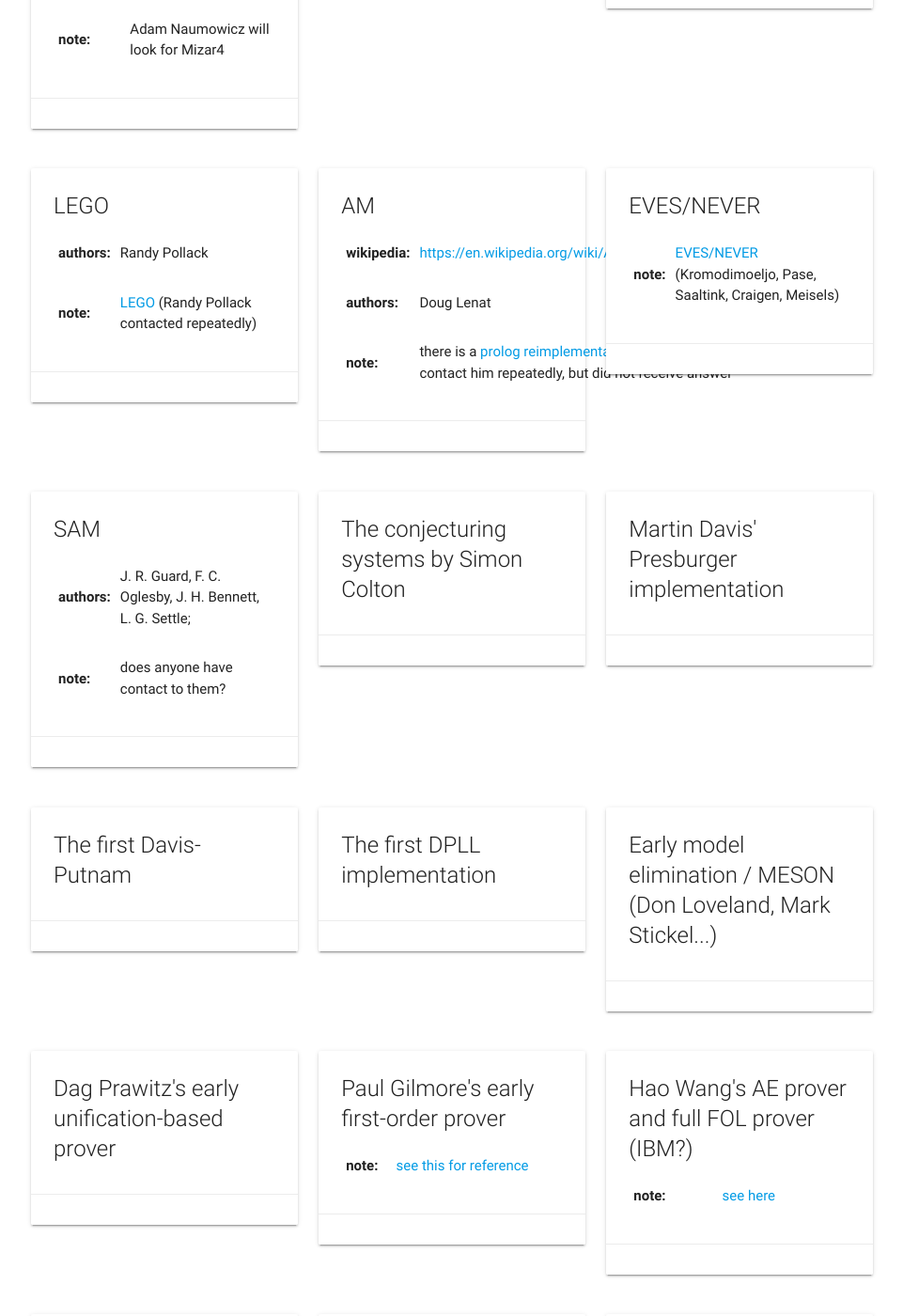
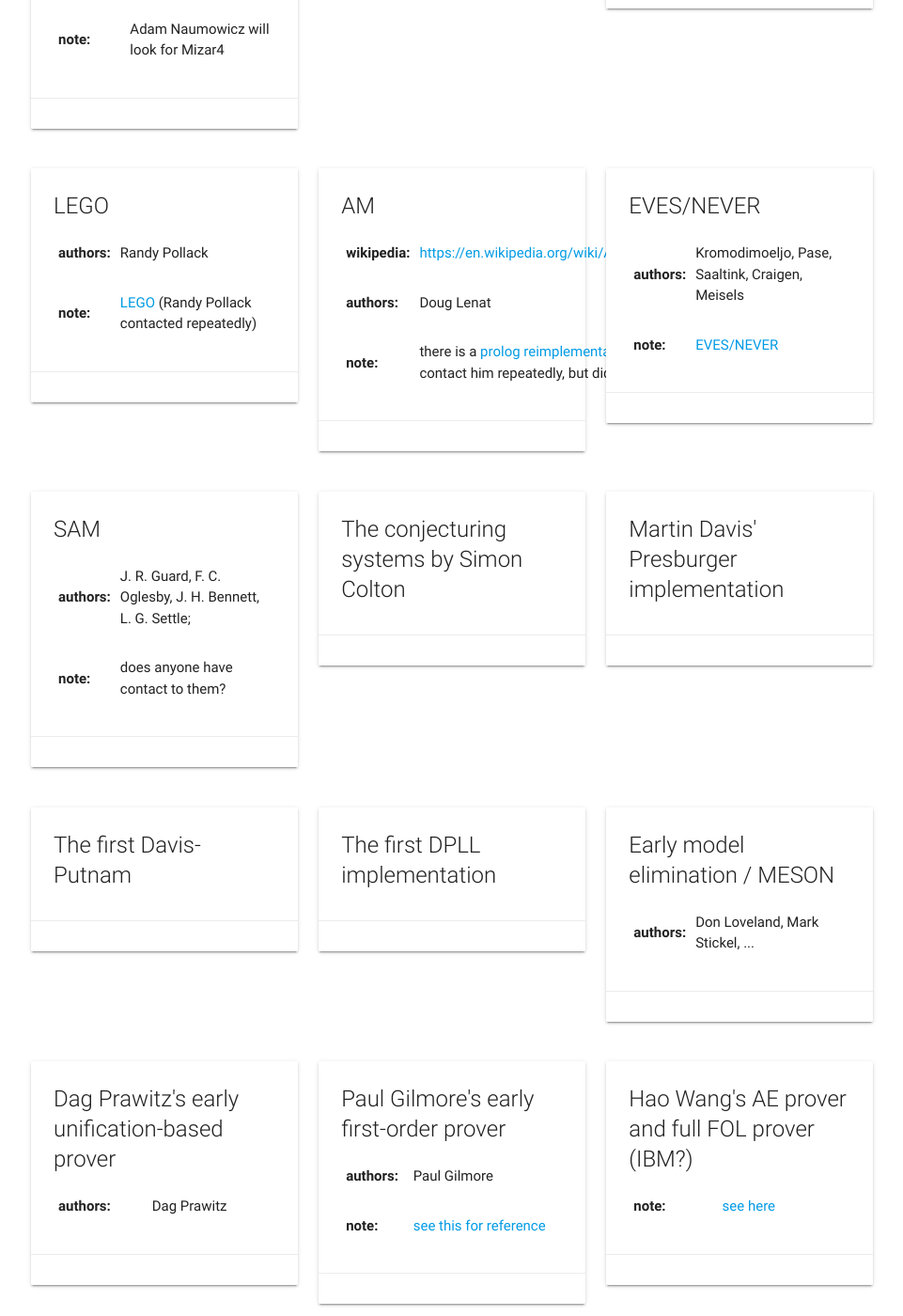
Before and after one commit to theoremprover-museum/theoremprover-museum.github.io, a Jekyll site: the page built from wanted/index.md, in a window 1280 px wide and 1400 px high, scrolled down 2299 px. Shown: the whole window at 94% size, without its empty margins (159-1120 px from the left). Built offline with Jekyll 4.4.1, drawn with Linux system fonts in a browser that asks for light colours; some of the changed text lies outside the part shown.

Commit message:
adding authors

```diff
--- a/_data/provers.yml
+++ b/_data/provers.yml
@@ -270,7 +270,7 @@
   note: contacted Tannel Tammet 2017-04-07
 
 - name: PTTP
-  authors: Mark Stickel &#8224;
+  authors: Mark Stickel
   active: false
   status: wanted
 
@@ -378,8 +378,9 @@
 
 - name: EVES/NEVER
   active: false
+  authors: Kromodimoeljo, Pase, Saaltink, Craigen, Meisels
   status: wanted
-  note: <a href="http://citeseerx.ist.psu.edu/viewdoc/summary?doi=10.1.1.31.5003">EVES/NEVER</a> (Kromodimoeljo, Pase, Saaltink, Craigen, Meisels)
+  note: <a href="http://citeseerx.ist.psu.edu/viewdoc/summary?doi=10.1.1.31.5003">EVES/NEVER</a>
 
 - name: SAM
   authors: J. R. Guard, F. C. Oglesby, J. H. Bennett, L. G. Settle;
@@ -388,10 +389,12 @@
   note: does anyone have contact to them?
 
 - name: The conjecturing systems by Simon Colton
+  author: Simon Colton
   active: false
   status: wanted
 
 - name: "Martin Davis' Presburger implementation"
+  author: Marin Davis
   active: false
   status: wanted
 
@@ -403,20 +406,24 @@
   active: false
   status: wanted
 
-- name: Early model elimination / MESON (Don Loveland, Mark Stickel...)
+- name: Early model elimination / MESON
+  authors: Don Loveland, Mark Stickel, ...
   active: false
   status: wanted
 
-- name: Dag Prawitz's early unification-based prover
+- name: "Dag Prawitz's early unification-based prover"
+  authors: Dag Prawitz
   active: false
   status: wanted
 
-- name: Paul Gilmore's early first-order prover
+- name: "Paul Gilmore's early first-order prover"
   active: false
+  authors: Paul Gilmore
   status: wanted
   note:  <a href="http://www.legacy.com/obituaries/vancouversun/obituary.aspx?pid=174610982">see this for reference</a>
 
 - name: "Hao Wang's AE prover and full FOL prover (IBM?)"
+  author: Hao Wang
   active: false
   status: wanted
   note:  <a href="https://en.wikipedia.org/wiki/Hao_Wang_(academic)"> see here</a>
@@ -428,6 +435,7 @@
 
 - name: ?????
   active: false
+  authors: Chu
   status: wanted
   note: Chu (Austin) wrote a system with polynomials (J. Moore told me)
 
```
